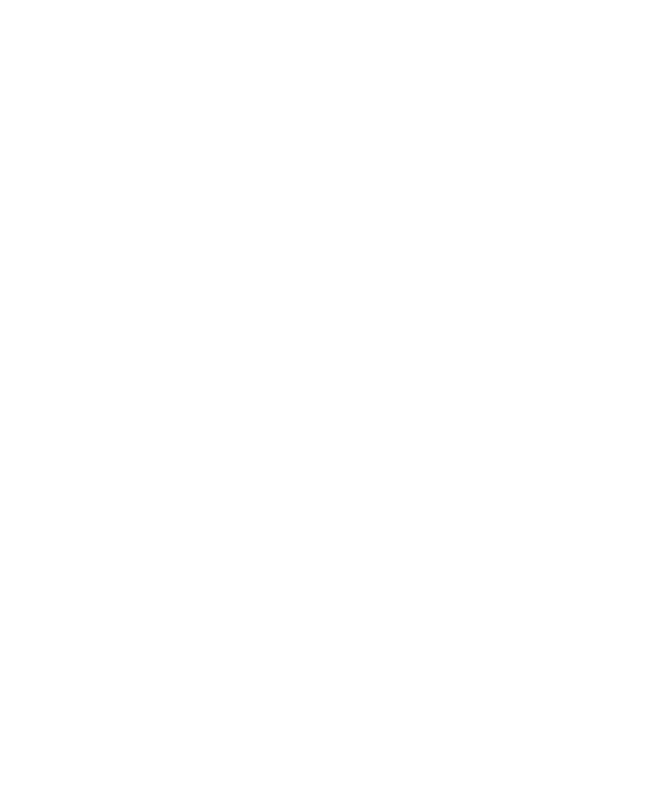
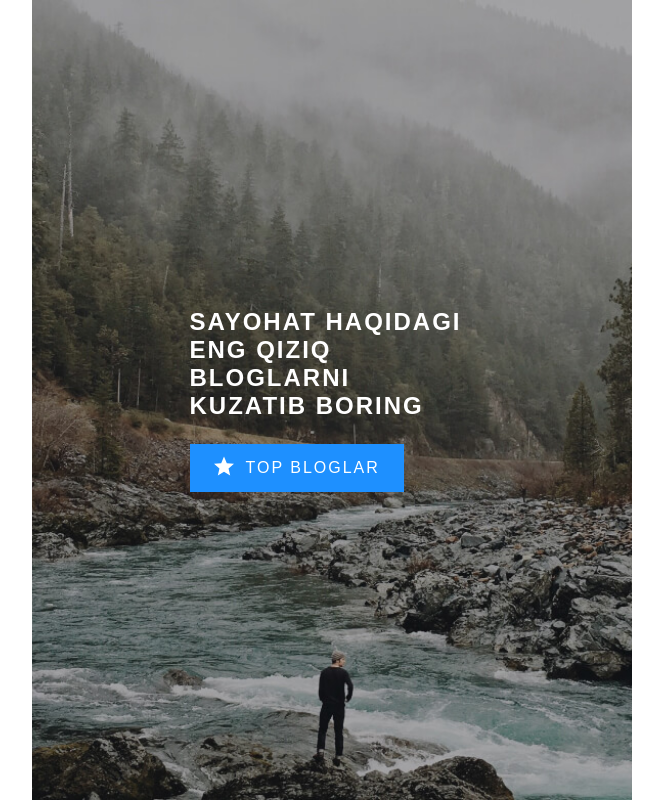
Before and after one commit to sofiyanoza/articles-bg-exercise, a plain HTML site: page index.html in a window 1280 px wide. Shown: the whole page, without its empty margins (8-671 px from the left). Drawn offline with nearby package versions, Linux system fonts and the light colour scheme.

Commit message:
add hero part

```diff
--- a/css/styles.css
+++ b/css/styles.css
@@ -43,4 +43,80 @@ body{
 /* MAIN CONTENT  */
 .main-content{
     flex-grow: 1;
+    display: flex;
+    flex-direction: column;
 }
+
+/* GLOBAL WRAPPER  */
+.global-wrapper{
+    display: flex;
+    flex-grow: 1;
+    width: 100%;
+    max-width: 1200px;
+    margin-left: auto;
+    margin-right: auto;
+}
+
+/* HERO  */
+
+.hero {
+    display: flex;
+    justify-content: center;
+    align-items: center;
+    width: 100%;
+    max-width: 600px;
+    background-image: url(../img/left-bg.jpg);
+    background-repeat: no-repeat;
+    background-size: cover;
+    background-position: center bottom;
+
+}
+.hero-content {
+    max-width: 285px;
+}
+.hero-heading {
+    margin-top: 0;
+    margin-bottom: 24px;
+    font-size: 24px;
+    line-height: normal;
+    letter-spacing: 2px;
+    text-transform: uppercase;
+    color: #fff;
+}
+.hero-link {
+    display: inline-block;
+    background-color: #1e90ff;
+    color: #fff;
+    text-decoration: none;
+    text-transform: uppercase;
+    letter-spacing: 2px;
+}
+
+.hero-link-inner::before{
+    width: 20px;
+    height: 20px;
+    margin-right: 12px;
+    background-image: url(../img/icon-star\ \(1\).svg);
+    background-repeat: no-repeat;
+    background-size: contain;
+    background-position: center center;
+    content: "";
+}
+.hero-link-inner {
+    display: flex;
+    padding: 12px 24px;
+}
+.hero-link-text {
+}
+
+@media
+only screen and (-webkit-min-device-pixel-ratio: 2),
+only screen and (   min--moz-device-pixel-ratio: 2),
+only screen and (     -o-min-device-pixel-ratio: 2/1),
+only screen and (        min-device-pixel-ratio: 2),
+only screen and (                min-resolution: 192dpi),
+only screen and (                min-resolution: 2dppx) {
+.hero{
+    background-image: url(../img/left-bg@2x.jpg);
+}
+}
--- a/index.html
+++ b/index.html
@@ -9,6 +9,30 @@
 </head>
 <body>
 
+
+    <main class="main-content">
+
+        <div class="global-wrapper">
+
+<!-- <h1>Sayohat haqida sayt</h1> -->
+
+<div class="hero">
+    <div class="hero-content">
+        <h1 class="hero-heading"> Sayohat haqidagi eng qiziq bloglarni kuzatib boring </h1>
+
+        <a class="hero-link" href="#">
+
+            <span  class="hero-link-inner">
+                <span class="hero-link-text"> Top bloglar</span>
+            </span>
+        </a>
+
+    </div>
+</div>
+
+        </div>
+    </main>
+
     <script src="js/main.js"></script>
 </body>
 </html>
```
Also changed, not shown: img/icon-star (1).svg (added), img/left-bg.jpg (added), img/left-bg@2x.jpg (added).
